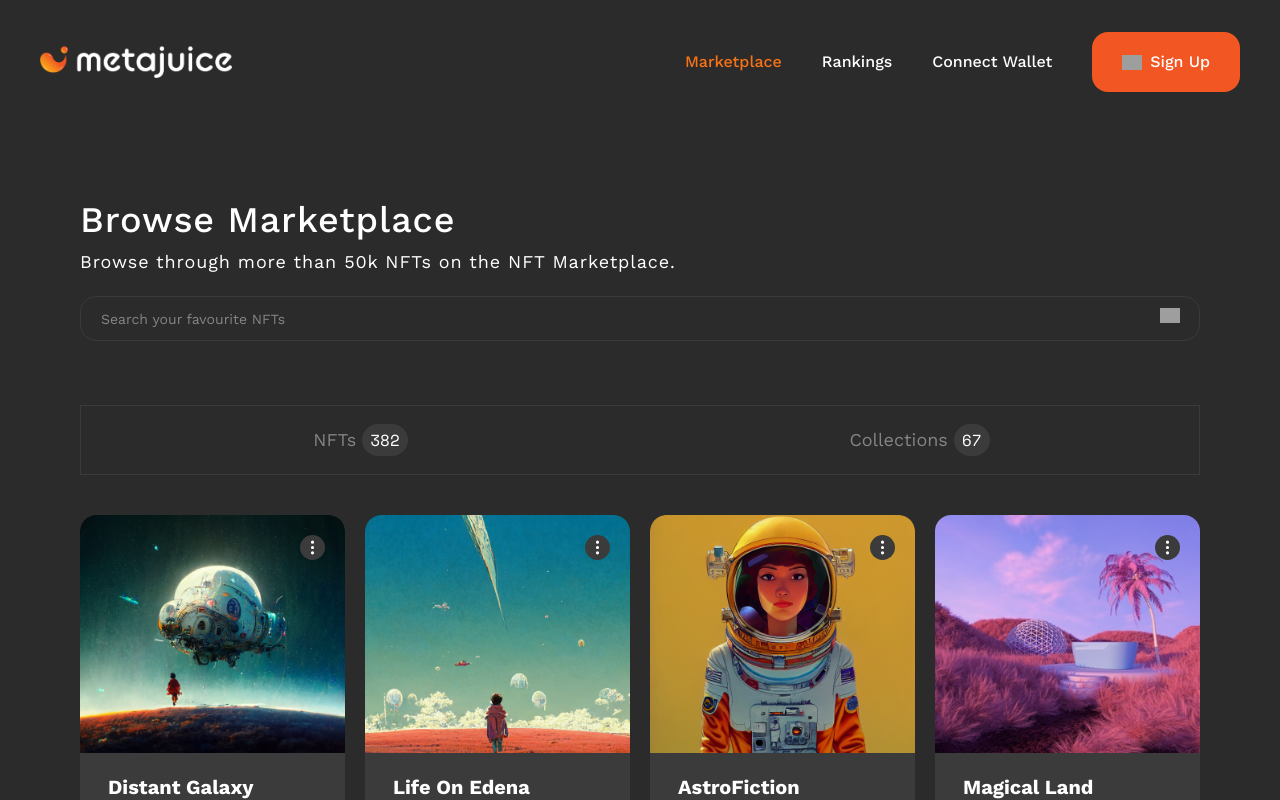
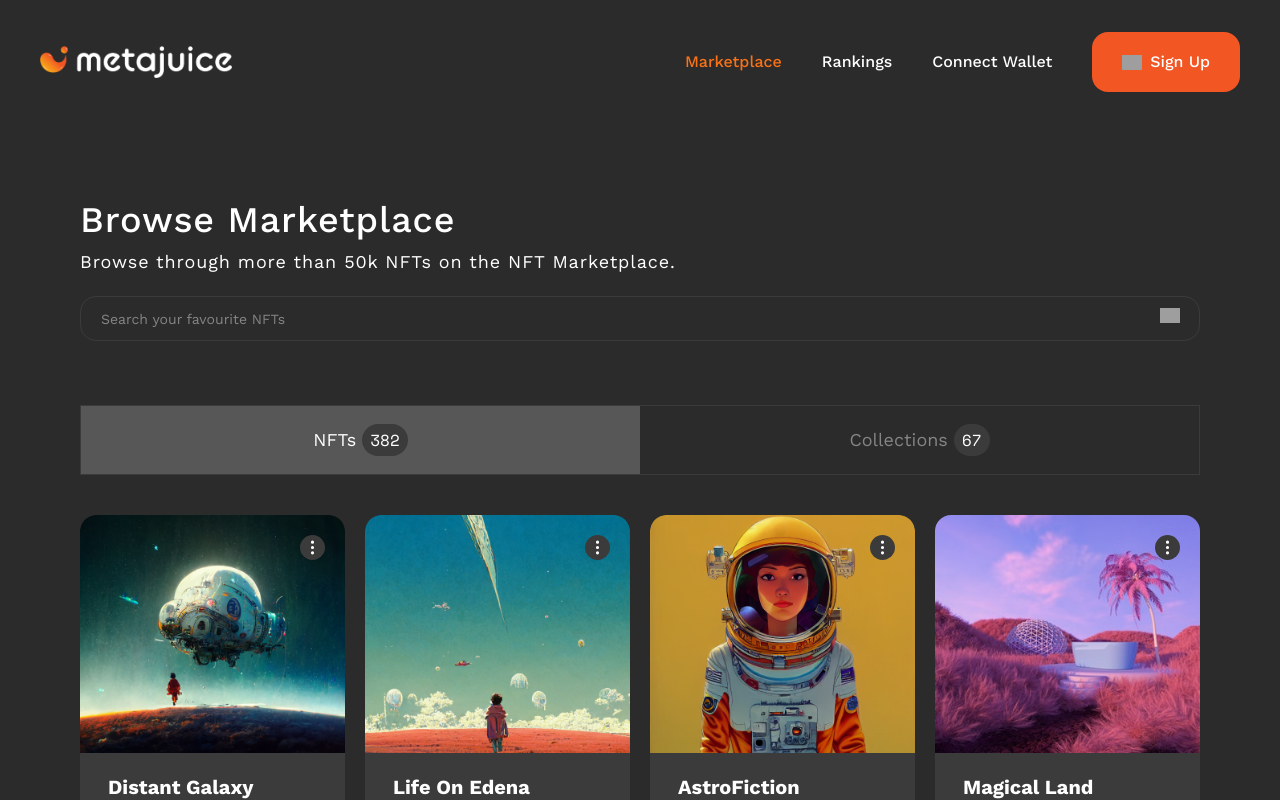
Before and after one commit to redsoftware-hq/NFTMarketPlace, a React (Vite) app: page /marketplace in a window 1280 px wide. Shown: the top 800 px of the page. Built offline with nearby package versions, Linux system fonts and the light colour scheme; grey boxes are pictures that could not be loaded; the HTML template or start-up script is replaced by a standard one.

Commit message:
default active tab fixed

```diff
--- a/src/component/Marketplace/index.jsx
+++ b/src/component/Marketplace/index.jsx
@@ -75,9 +75,9 @@ function Marketplace() {
           </div>
         </div>
 
-        <Tabs className="mt-16">
+        <Tabs defaultFocus className="mt-16">
           <TabList className="w-full flex justify-between font-normal text-lg border border-[#3b3b3b]">
-            <Tab className="w-full h-full flex items-center justify-center cursor-pointer text-[#858584] hover:text-white duration-200 focus:text-white focus:bg-[#575757]">
+            <Tab className="nft-tab w-full h-full flex items-center justify-center cursor-pointer text-[#858584] hover:text-white duration-200 focus:text-white focus:bg-[#575757] focus:outline-none">
               <div className="outline-none py-5">
                 NFTs{' '}
                 <span className="font-space-mono bg-[#3b3b3b] text-base py-1 px-2 rounded-2xl focus:bg-[#858584] text-white">
@@ -85,7 +85,7 @@ function Marketplace() {
                 </span>
               </div>
             </Tab>
-            <Tab className="w-full h-full flex items-center justify-center cursor-pointer text-[#858584] hover:text-white duration-200 focus:text-white focus:bg-[#575757]">
+            <Tab className="w-full h-full flex items-center justify-center cursor-pointer text-[#858584] hover:text-white duration-200 focus:text-white focus:bg-[#575757] focus:outline-none">
               <div className="outline-none py-5">
                 Collections{' '}
                 <span className="font-space-mono bg-[#3b3b3b] focus:bg-[#858584] text-base py-1 px-2 rounded-2xl text-white">
```
